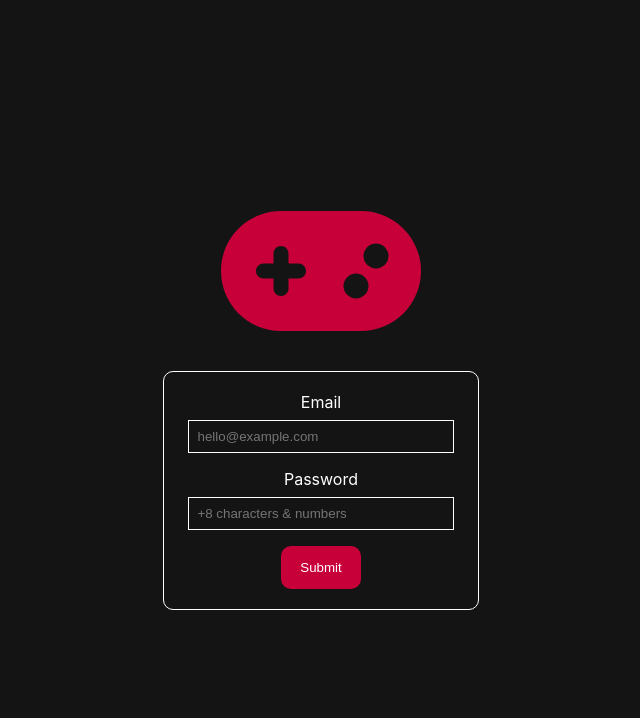
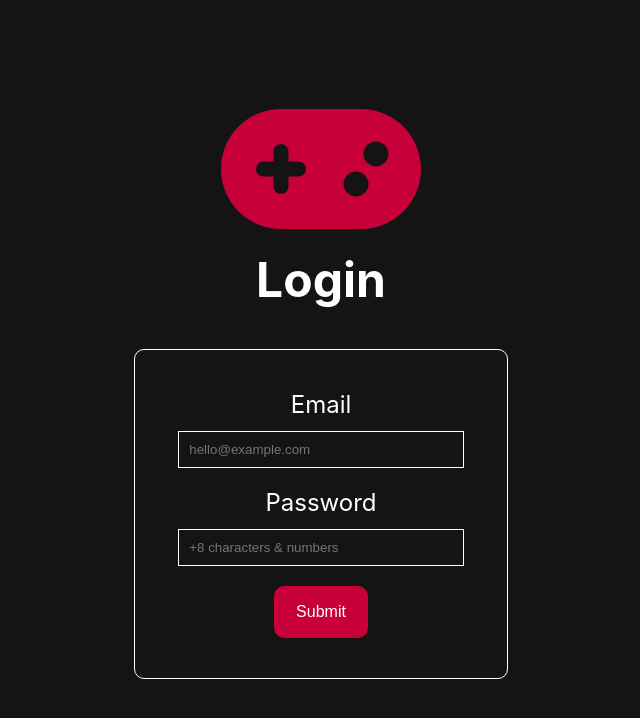
Before and after one commit to JohanSantanaGalvanJob/Games-Collection, a React (Create React App) app in the folder frontend/: page /Login in a window 1280 px wide. Shown: the top 718 px of the page, without its empty margins (319-959 px from the left). Built offline with nearby package versions, Linux system fonts and the light colour scheme.

Commit message:
Added Login Page for Desktop Users

```diff
--- a/frontend/src/Pages/Login.tsx
+++ b/frontend/src/Pages/Login.tsx
@@ -19,6 +19,7 @@ function Login() {
         <>
             <div className="login-container">
                 <FontAwesomeIcon icon={faGamepad} className='login-icon' />
+                <h2 className='login-title'>Login</h2>
                 <form className="login-form" onSubmit={handleSubmit}>
                     <label htmlFor="email">Email</label>
                     <input type="email" id="email" name="email" placeholder="hello@example.com" value={email}
--- a/frontend/src/Styles/Login.scss
+++ b/frontend/src/Styles/Login.scss
@@ -38,9 +38,44 @@
   border: 1em $primary-color solid;
 }
 
+.login-title{
+  font-size: 2em;
+  color: $icon-color;
+  margin-top: 1px;
+}
+
 .login-icon {
-  margin-bottom: 20px;
-  /* Ajusta según sea necesario para separar el ícono del formulario */
   color: $primary-color;
   font-size: 10em;
 }
+
+/*VERSIÓN DE DESKTOP*/
+@media only screen and (min-width: 768px) {
+  .login-form {
+    padding: 40px; /* Aumenta el espacio interno del formulario */
+    margin-bottom: 2em;
+  }
+
+  .login-form label {
+    margin-bottom: 12px; /* Ajusta el margen inferior de las etiquetas */
+    font-size: 1.5em;
+  }
+
+  .login-form input {
+    width: 90%; /* Reduzca la anchura del campo de entrada */
+    padding: 10px; /* Aumenta el relleno del campo de entrada */
+    margin-bottom: 20px; /* Ajusta el margen inferior del campo de entrada */
+  }
+
+  .login-form button {
+    font-size: 1em; /* Aumenta el tamaño de fuente del botón */
+  }
+
+  .login-icon {
+    font-size: 10em; /* Aumenta el tamaño del ícono */
+  }
+
+  .login-title{
+    font-size: 3em;
+  }
+}
--- a/frontend/src/index.tsx
+++ b/frontend/src/index.tsx
@@ -1,4 +1,3 @@
-import React from 'react';
 import ReactDOM from 'react-dom/client';
 import './index.css';
 import App from './App';
@@ -13,8 +12,4 @@ root.render(
     <App />
   </BrowserRouter>
 );
-
-// If you want to start measuring performance in your app, pass a function
-// to log results (for example: reportWebVitals(console.log))
-// or send to an analytics endpoint. Learn more: https://bit.ly/CRA-vitals
 reportWebVitals();
```
Also changed, not shown: 1 other file (tests, documents, lock files or other folders).
